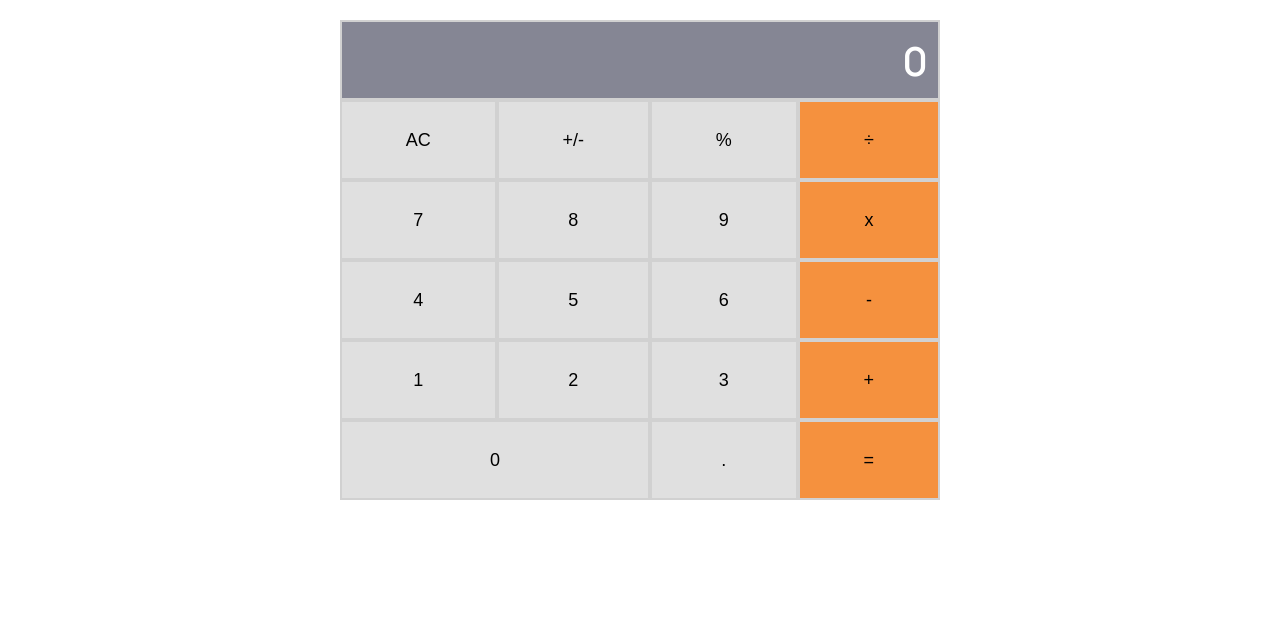
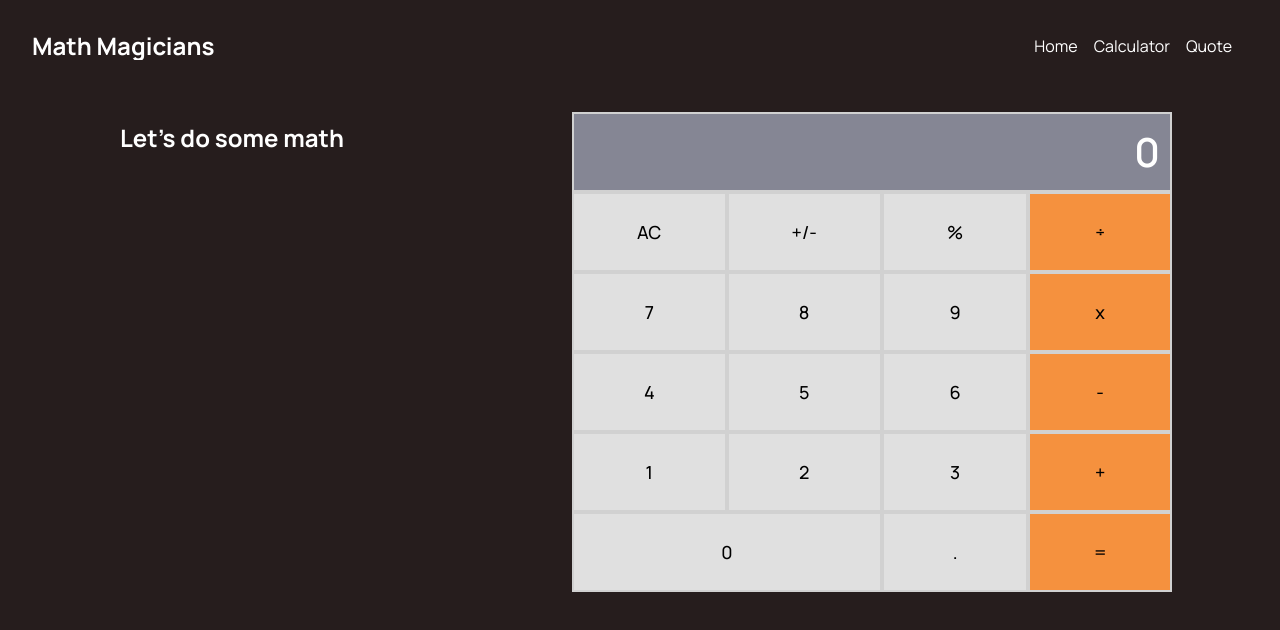
Before and after one commit to codepantha/mathMagicians, a React (Create React App) app: page /calculator in a window 1280 px wide. Shown: the top 630 px of the page. Built offline with nearby package versions, Linux system fonts and the light colour scheme.

Commit message:
Add routing to Home, Calculator, and Quote pages
Style the pages

```diff
--- a/package.json
+++ b/package.json
@@ -10,7 +10,9 @@
     "prop-types": "^15.7.2",
     "react": "^17.0.2",
     "react-dom": "^17.0.2",
+    "react-router-dom": "^6.0.2",
     "react-scripts": "4.0.3",
+    "tachyons": "^4.12.0",
     "web-vitals": "^1.1.2"
   },
   "scripts": {
--- a/src/App.css
+++ b/src/App.css
@@ -4,6 +4,7 @@
   margin: 0;
   scroll-behavior: smooth;
   overflow-x: hidden;
+  overflow-y: hidden;
 }
 
 body {
@@ -12,4 +13,48 @@ body {
 
 .App {
   text-align: center;
+  background: #261d1d;
+  color: #fff;
+  min-height: 100vh;
 }
+
+.page__padding {
+  padding: 2rem;
+}
+
+.scale-up-ver-top {
+  -webkit-animation: scale-up-ver-top 0.4s cubic-bezier(0.39, 0.575, 0.565, 1) both;
+  animation: scale-up-ver-top 0.4s cubic-bezier(0.39, 0.575, 0.565, 1) both;
+}
+
+@-webkit-keyframes scale-up-ver-top {
+  0% {
+    -webkit-transform: scaleY(0.4);
+    transform: scaleY(0.4);
+    -webkit-transform-origin: 100% 0%;
+    transform-origin: 100% 0%;
+  }
+
+  100% {
+    -webkit-transform: scaleY(1);
+    transform: scaleY(1);
+    -webkit-transform-origin: 100% 0%;
+    transform-origin: 100% 0%;
+  }
+}
+
+@keyframes scale-up-ver-top {
+  0% {
+    -webkit-transform: scaleY(0.4);
+    transform: scaleY(0.4);
+    -webkit-transform-origin: 100% 0%;
+    transform-origin: 100% 0%;
+  }
+
+  100% {
+    -webkit-transform: scaleY(1);
+    transform: scaleY(1);
+    -webkit-transform-origin: 100% 0%;
+    transform-origin: 100% 0%;
+  }
+}
--- a/src/App.js
+++ b/src/App.js
@@ -2,8 +2,13 @@
 /* eslint-disable no-useless-constructor */
 
 import React, { useState } from 'react';
+import { Routes, Route } from 'react-router-dom';
 import Calculator from './components/Calculator';
+import 'tachyons';
 import './App.css';
+import Navbar from './components/Navbar';
+import Home from './components/Home';
+import Quote from './components/Quote';
 
 const App = () => {
   const [calcOperands, setCalcOperands] = useState({
@@ -18,7 +23,20 @@ const App = () => {
 
   return (
     <div className="App">
-      <Calculator calcOperands={calcOperands} onButtonPress={onButtonPress} />
+      <Navbar />
+      <Routes>
+        <Route
+          path="/calculator"
+          element={(
+            <Calculator
+              calcOperands={calcOperands}
+              onButtonPress={onButtonPress}
+            />
+          )}
+        />
+        <Route path="/" element={<Home />} />
+        <Route path="/quote" element={<Quote />} />
+      </Routes>
     </div>
   );
 };
--- a/src/components/Calculator.js
+++ b/src/components/Calculator.js
@@ -15,7 +15,11 @@ const Calculator = ({ calcOperands, onButtonPress }) => {
   };
 
   return (
-    <div className="calc__container">
+    <div className="w-100 calc__page-container">
+      <div className="page__padding">
+        <h2>Let&apos;s do some math</h2>
+      </div>
+      <div className="calc__container scale-up-ver-top">
         <div className="calc__grid-container">
           <div className="calc__grid-item calc__display">
             {
@@ -121,6 +125,7 @@ const Calculator = ({ calcOperands, onButtonPress }) => {
           />
         </div>
       </div>
+    </div>
   );
 };
 
--- /dev/null
+++ b/src/components/Home.js
@@ -0,0 +1,23 @@
+/* eslint-disable react/no-unescaped-entities  */
+import React from 'react';
+
+const Home = () => (
+  <div className="w-100">
+    <div className="tl page__padding">
+      <h2 className="mb4">Welcome to our page</h2>
+      <p className="tracked lh-copy scale-up-ver-top">
+        Lorem Ipsum is simply dummy text of the printing and typesetting industry.
+        Lorem Ipsum has been the industry's standard dummy text ever since the
+        1500s, when an unknown printer took a galley of type and scrambled it to
+        make a type specimen book. It has survived not only five centuries, but
+        also the leap into electronic typesetting, remaining essentially
+        unchanged. It was popularised in the 1960s with the release of Letraset
+        sheets containing Lorem Ipsum passages, and more recently with desktop
+        publishing software like Aldus PageMaker including versions of Lorem
+        Ipsum.
+      </p>
+    </div>
+  </div>
+);
+
+export default Home;
--- /dev/null
+++ b/src/components/Navbar.js
@@ -0,0 +1,30 @@
+import React from 'react';
+import { Link } from 'react-router-dom';
+import './navbar.css';
+
+const Navbar = () => (
+  <div className="navbar__container pa4">
+    <div className="navbar__container-logo">
+      <p className="f3 b">Math Magicians</p>
+    </div>
+    <div className="navbar__container-navlinks flex">
+      <Link to="/" className="no_underline white">
+        <p className="navbar__container-navlinks_link">
+          Home
+        </p>
+      </Link>
+      <Link to="/calculator" className="no_underline white">
+        <p className="navbar__container-navlinks_link">
+          Calculator
+        </p>
+      </Link>
+      <Link to="/quote" className="no_underline white">
+        <p className="navbar__container-navlinks_link">
+          Quote
+        </p>
+      </Link>
+    </div>
+  </div>
+);
+
+export default Navbar;
--- /dev/null
+++ b/src/components/Quote.js
@@ -0,0 +1,12 @@
+import React from 'react';
+
+const Quote = () => (
+  <div className="w-100">
+    <div className="page__padding scale-up-ver-top">
+      <p className="f4 lh-copy tracked pv4">The quote genie is down with a cold...</p>
+      <p>Codepantherr</p>
+    </div>
+  </div>
+);
+
+export default Quote;
--- a/src/components/calculator.css
+++ b/src/components/calculator.css
@@ -1,3 +1,10 @@
+.calc__page-container {
+  display: flex;
+  flex-direction: column;
+  justify-content: space-around;
+  align-items: center;
+}
+
 .calc__container {
   text-align: center;
   width: 90%;
@@ -50,8 +57,17 @@
   grid-column: 1  / span 2;
 }
 
+@media screen and (min-width: 900px) {
+  .calc__page-container {
+    flex-direction: row;
+    justify-content: space-around;
+    align-items: flex-start;
+  }
+}
+
 @media screen and (min-width: 768px) {
   .calc__container {
     width: 50%;
+    margin: 0;
   }
 }
--- /dev/null
+++ b/src/components/navbar.css
@@ -0,0 +1,18 @@
+.navbar__container {
+  display: flex;
+  justify-content: space-around;
+  align-items: center;
+}
+
+.navbar__container-logo {
+  margin-right: auto;
+}
+
+.navbar__container-navlinks_link {
+  margin-right: 1rem;
+  flex: 1;
+}
+
+.no_underline {
+  text-decoration: none;
+}
--- a/src/index.js
+++ b/src/index.js
@@ -1,7 +1,13 @@
 import React from 'react';
 import ReactDOM from 'react-dom';
+import { BrowserRouter as Router } from 'react-router-dom';
 
 import App from './App';
 import './index.css';
 
-ReactDOM.render(<App />, document.getElementById('root'));
+ReactDOM.render(
+  <Router>
+    <App />
+  </Router>,
+  document.getElementById('root'),
+);
```
Also changed, not shown: 1 other file (tests, documents, lock files or other folders). Lines whose indentation alone changed are shown as unchanged.
